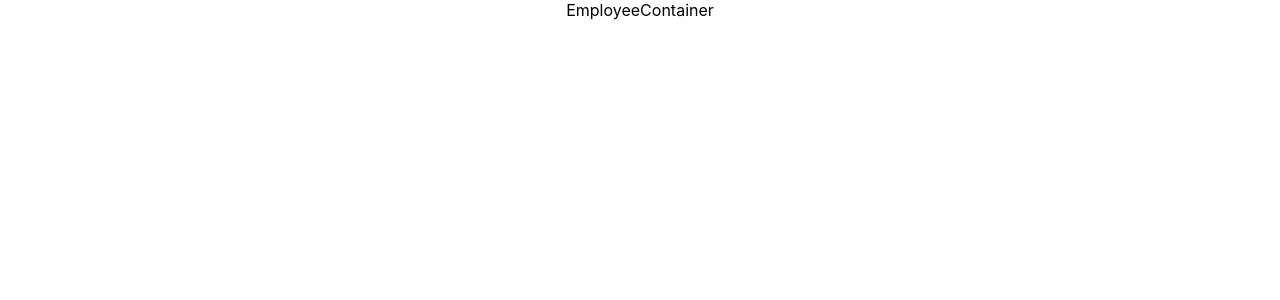
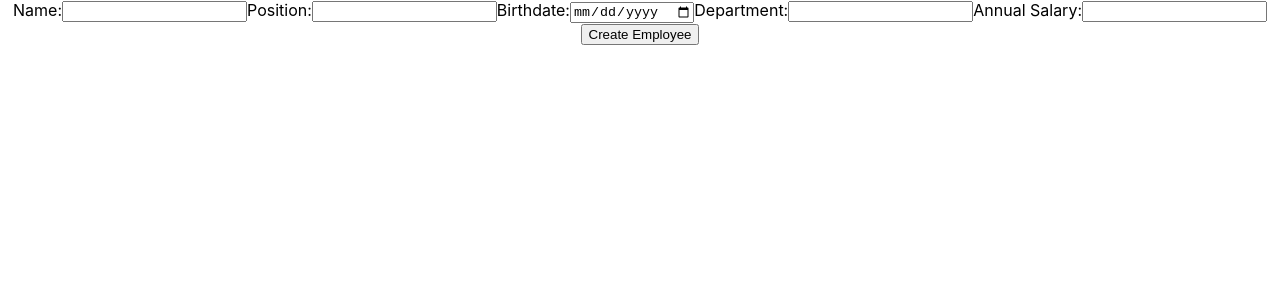
Before and after one commit to meeramads/project-3, a React (Create React App) app: page / in a window 1280 px wide. Shown: the top 300 px of the page. Built offline with nearby package versions, Linux system fonts and the light colour scheme; no server answers.

Commit message:
imported create component into container component

```diff
--- a/src/CreateEmployee/index.js
+++ b/src/CreateEmployee/index.js
@@ -14,35 +14,35 @@ class CreateEmployee extends Component {
     }
 
     updateEmployee = (e) => {
-
+        this.setState({[e.currentTarget.name] : e.currentTarget.value})
     }
 
     render(){
         return (
             <form>
-                <label htmlFor="">Name:
+                <label htmlFor="name">Name:
                     <input type="text" name="name" onChange={this.updateEmployee} value={this.state.name}/>
                 </label>
 
-                <label htmlFor="">Position:
+                <label htmlFor="position">Position:
                     <input type="text" name="position" onChange={this.updateEmployee} value={this.state.position}/>
                 </label>
 
-                <label htmlFor="">Birthdate:
+                <label htmlFor="birthDate">Birthdate:
                     <input type="date" name="birthdate" onChange={this.updateEmployee}  value={this.state.birthDate}/>
                 </label>
 
-                <label htmlFor="">Department:
+                <label htmlFor="department">Department:
                     <input type="text" name="department" onChange={this.updateEmployee}  value={this.state.department}/>
                 </label>
 
-                <label htmlFor="">Annual Salary:
+                <label htmlFor="annualSalary">Annual Salary:
                     <input type="text" name="annualSalary" onChange={this.updateEmployee}  value={this.state.annualSalary}/>
                 </label>
 
-                <Button type ='submit'>
+                <button type ='submit'>
                     Create Employee
-                </Button>
+                </button>
             </form>
         )
     }
--- a/src/EmployeeContainer/index.js
+++ b/src/EmployeeContainer/index.js
@@ -1,4 +1,5 @@
 import React, {Component} from 'react';
+import CreateEmploye from '../CreateEmployee'
 
 class EmployeeContainer extends Component {
     constructor(){
@@ -35,7 +36,7 @@ class EmployeeContainer extends Component {
     render(){
         return (
             <div>
-                EmployeeContainer
+                <CreateEmploye/>
             </div>
         )
     }
```
